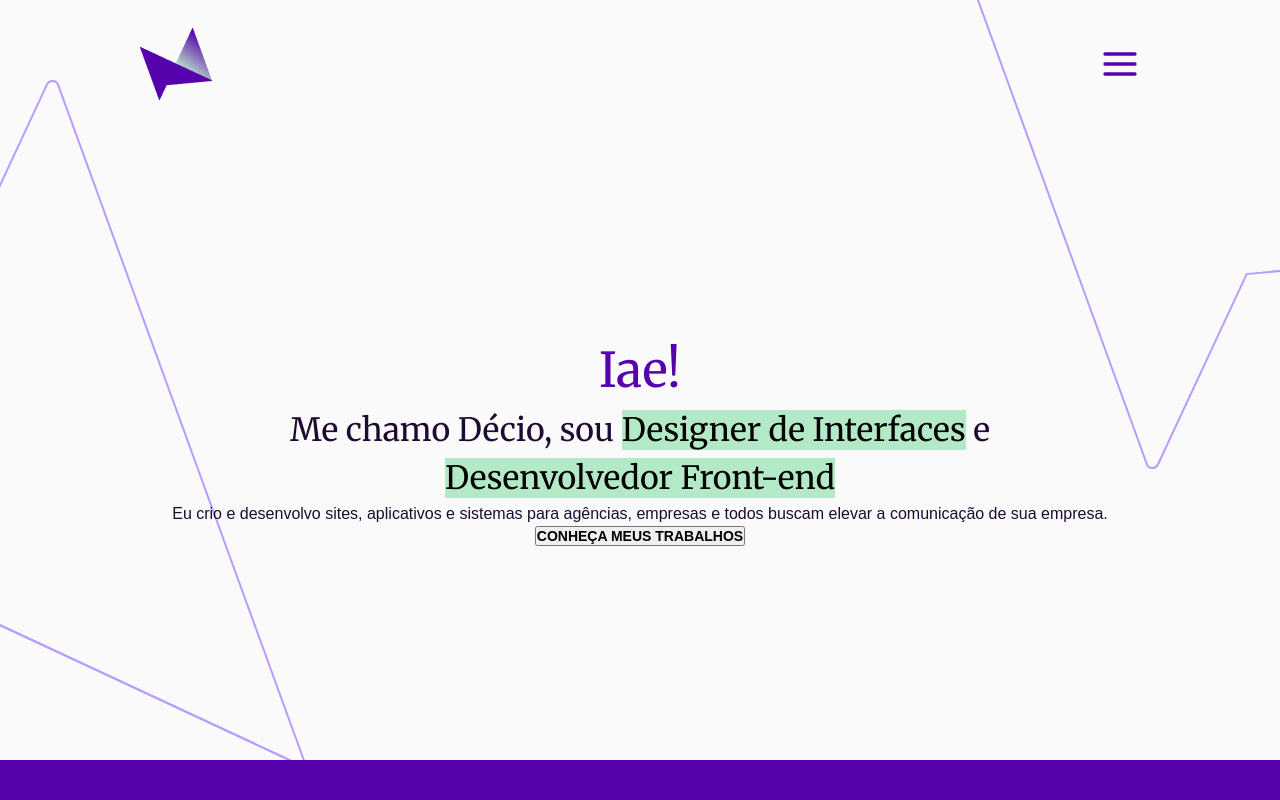
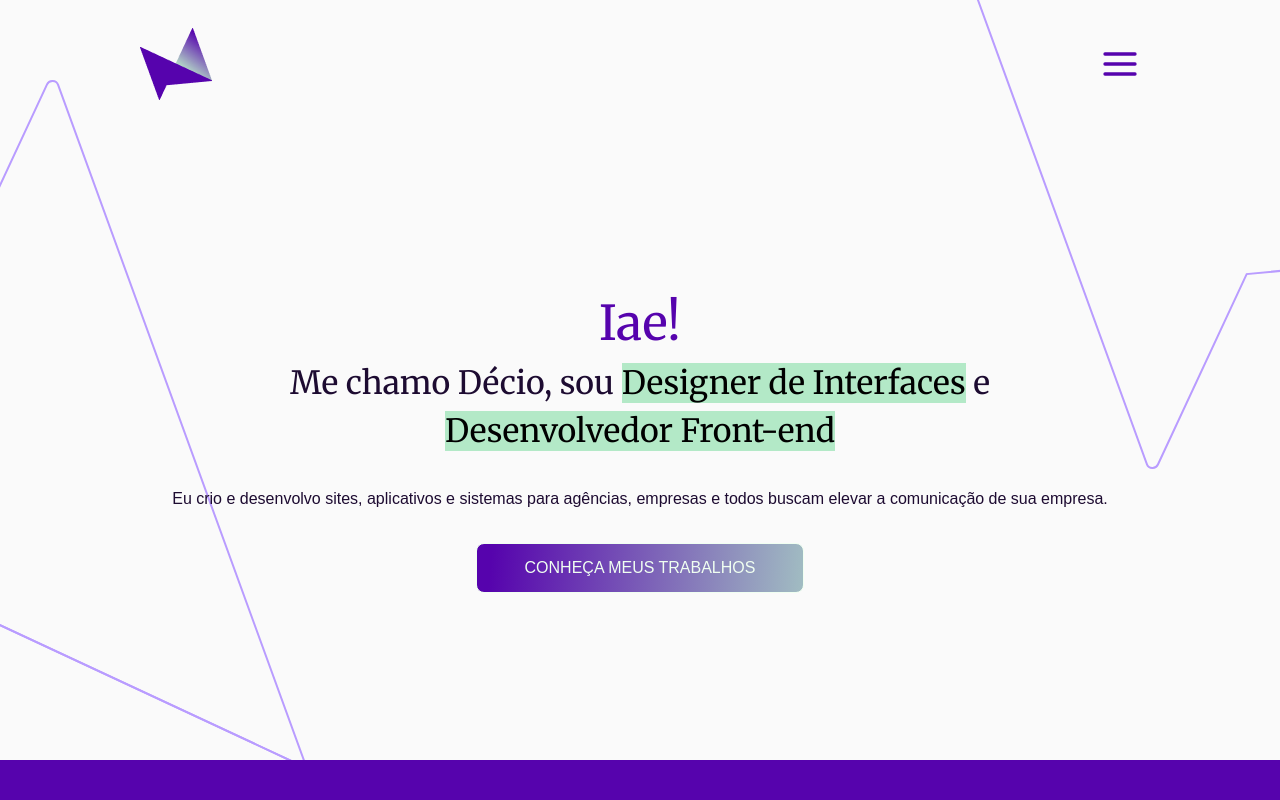
Before and after one commit to decioneto/website-project, a Next.js app: page / in a window 1280 px wide. Shown: the top 800 px of the page. Built offline with nearby package versions, Linux system fonts and the light colour scheme; a web font is replaced by a local one.

Commit message:
hero header site

```diff
--- a/src/pages/index.tsx
+++ b/src/pages/index.tsx
@@ -16,9 +16,9 @@ export default function Home() {
             Me chamo Décio, sou <mark>Designer de Interfaces</mark> e <mark>Desenvolvedor Front-end</mark>
           </p>
         </h1>
-        <p>Eu crio e desenvolvo sites, aplicativos e sistemas para agências, empresas e todos buscam elevar a comunicação de sua empresa.</p>
+        <p className={styles.subtitle}>Eu crio e desenvolvo sites, aplicativos e sistemas para agências, empresas e todos buscam elevar a comunicação de sua empresa.</p>
 
-        <button className={utils['primary-button']}>Conheça meus trabalhos</button>
+        <a href='#' className={`${utils['primary-button']} ${utils.button}`}>Conheça meus trabalhos</a>
       </div>
 
       <div className={`${styles.graphElement} ${styles.graph1}`} />
--- a/src/pages/styles/index.module.scss
+++ b/src/pages/styles/index.module.scss
@@ -21,7 +21,7 @@
   }
 
   .subtitle {
-    color: gray;
+    margin: 2rem 0;
   }
 }
 
--- a/src/styles/global.scss
+++ b/src/styles/global.scss
@@ -62,9 +62,9 @@
 
   --lime-100: #B3E9C7;
   --lime-200: #C2F8CB;
-  --lime-3100: #F0FFF1;
+  --lime-300: #F0FFF1;
 
-  --primary-gradient: linear-gradient(90deg, var(--purple-100) 0%, var(--lime-100) 100%);
+  --primary-gradient: linear-gradient(95.5deg, var(--purple-100) 4.7%, var(--lime-100) 123.14%);
 
   //EFECTS STYLES
   --button-shadow: -4px 4px 16px rgba(39, 39, 39, 0.21);
--- a/src/styles/utils.module.scss
+++ b/src/styles/utils.module.scss
@@ -63,4 +63,23 @@
 
 .button {
   padding: 0.75rem 3rem;
+  border-radius: 8px;
+  text-transform: uppercase;
+  text-decoration: none;
 }
+
+.primary-button {
+  background: var(--primary-gradient);
+  border: 1px solid;
+  color: var(--lime-300);
+
+  transition: box-shadow 150ms linear;
+
+  &:hover {
+    box-shadow: var(--button-purple-shadow);
+  }
+
+  &:active, &:focus {
+    border-color: var(--purple-300);
+  }
+}
```
